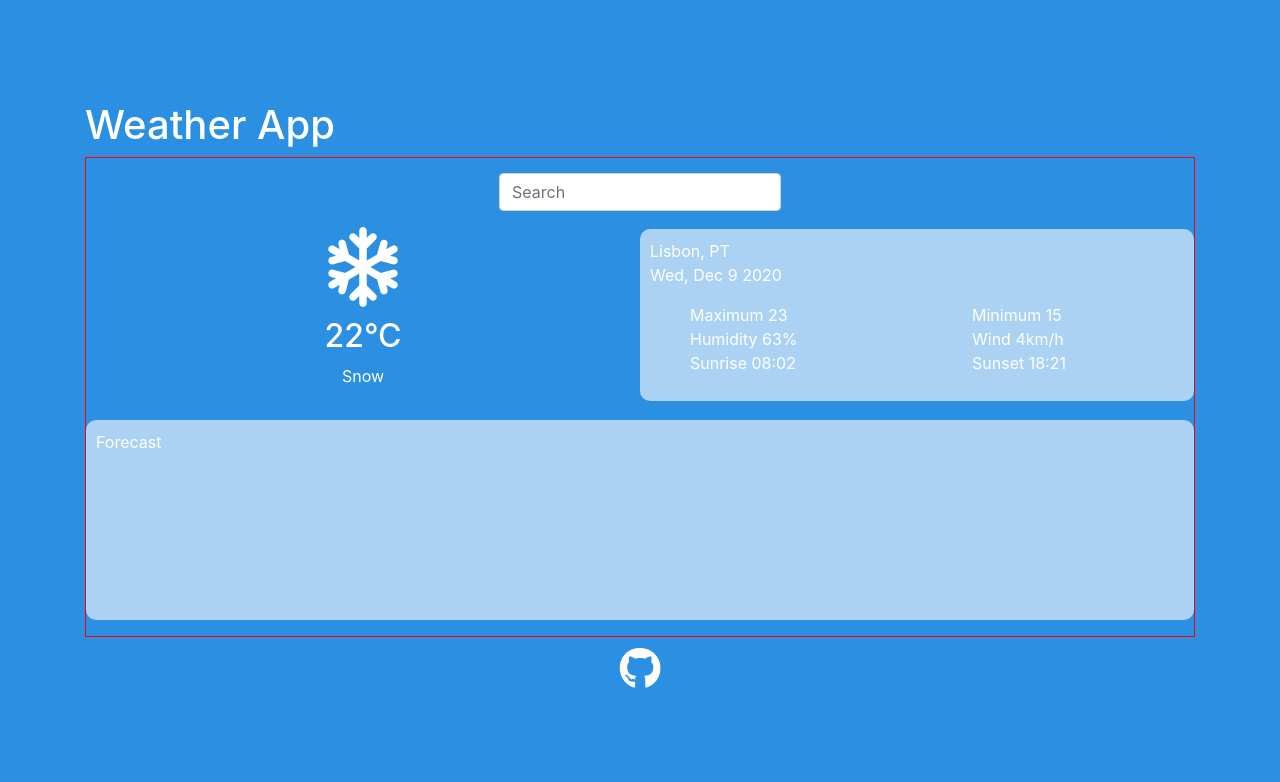
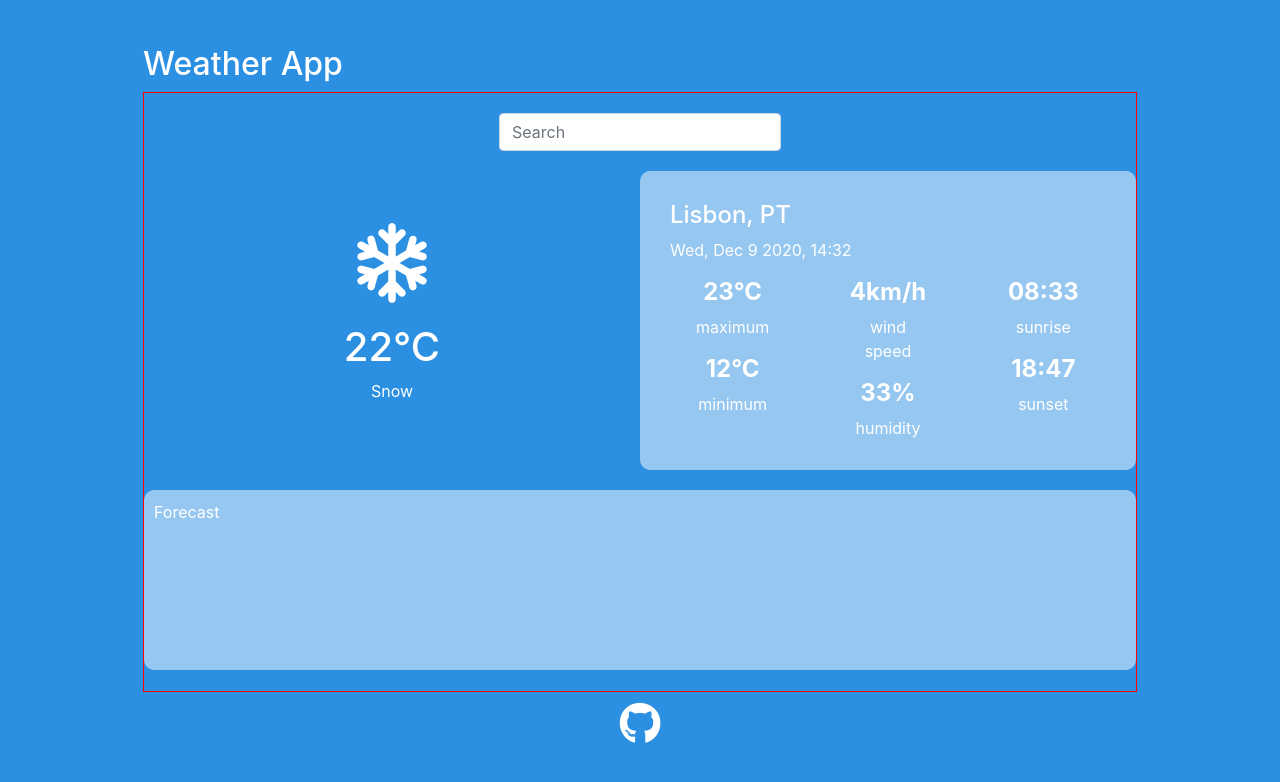
Before and after one commit to maria-ribeiro/react-weather-app, a React (Create React App) app: page / in a window 1280 px wide. Shown: the top 782 px of the page. Built offline with nearby package versions, Linux system fonts and the light colour scheme.

Commit message:
Current weather description: tweaking html and css

```diff
--- a/src/App.css
+++ b/src/App.css
@@ -8,5 +8,5 @@
 }
 
 .App .container {
-  width: 100vw;
+  width: 80vw;
 }
--- a/src/App.js
+++ b/src/App.js
@@ -5,7 +5,7 @@ function App() {
   return (
     <div className="App">
       <div className="container">
-        <h1>Weather App</h1>
+        <h2>Weather App</h2>
         <Weather />
         <footer>
           <a href="https://github.com/maria-ribeiro/react-weather-app" target="_blank" rel="noreferrer"><i class="fa fa-github"></i></a>
--- a/src/Weather.css
+++ b/src/Weather.css
@@ -3,8 +3,12 @@
   flex-direction: column;
   align-items: center;
   justify-content: space-evenly;
-  height: 60vh;
+  min-height: 600px;
   border: 1px solid red;
+}
+
+.Weather h3 {
+  font-size: 1.5rem;
 }
 
 .Weather input {
@@ -21,20 +25,33 @@
 
 .Weather .weather-main .fa-snowflake {
   font-size: 80px;
-  margin-bottom: 10px;
+  margin-bottom: 20px;
 }
 
-.Weather .descriptive {
-  background: rgba(255, 255, 255, 0.6);
+.Weather .light-background {
+  background: rgba(255, 255, 255, 0.5);
   border-radius: 10px;
   padding: 10px;
 }
 
-.Weather .descriptive ul {
+.Weather .description {
+  padding: 30px;
+}
+
+.Weather .description ul {
   list-style-type: none;
+  padding: 0;
+}
+
+.Weather .weather-card {
+  text-align: center;
+}
+
+.Weather .weather-card.bottom p {
+  margin: 0;
 }
 
 .Weather .forecast {
   width: 100%;
-  height: 200px;
+  height: 180px;
 }
--- a/src/Weather.js
+++ b/src/Weather.js
@@ -10,35 +10,51 @@ function Weather(){
       <div className="row align-items-center outter-row">
         <div className="col-6 weather-main">
           <i class="far fa-snowflake"></i>
-          <h2>
+          <h1>
             22°C
-          </h2>
+          </h1>
           <p>Snow</p>
         </div>
-        <div className="col-6 descriptive">
+        <div className="col-6 description light-background">
+          <h3>Lisbon, PT</h3>
           <p>
-            Lisbon, PT <br/>
-            Wed, Dec 9 2020
+            Wed, Dec 9 2020, 14:32
           </p>
-          <div className="row">
-            <div className="col-6">
-              <ul>
-                <li>Maximum 23</li>
-                <li>Humidity 63%</li>
-                <li>Sunrise 08:02</li>
-              </ul>
+          <div className="row justify-content-around">
+            <div className="col col-lg-3">
+              <div className="weather-card">
+                <h3><strong>23°C</strong></h3>
+                <p>maximum</p>
+              </div>
+              <div className="weather-card bottom">
+                <h3><strong>12°C</strong></h3>
+                <p>minimum</p>
+              </div>
             </div>
-            <div className="col-6">
-              <ul>
-                <li>Minimum 15</li>
-                <li>Wind 4km/h</li>
-                <li>Sunset 18:21</li>
-              </ul>
+            <div className="col col-lg-3">
+              <div className="weather-card">
+                <h3><strong>4km/h</strong></h3>
+                <p>wind speed</p>
+              </div>
+              <div className="weather-card bottom">
+                <h3><strong>33%</strong></h3>
+                <p>humidity</p>
+              </div>
+            </div>
+            <div className="col col-lg-3">
+              <div className="weather-card">
+                <h3><strong>08:33</strong></h3>
+                <p>sunrise</p>
+              </div>
+              <div className="weather-card bottom">
+                <h3><strong>18:47</strong></h3>
+                <p>sunset</p>
+              </div>
             </div>
           </div>
         </div>
       </div>
-      <div className="row forecast descriptive">
+      <div className="row forecast light-background">
           Forecast
       </div>
     </div>
```
Also changed, not shown: 1 other file (tests, documents, lock files or other folders).
